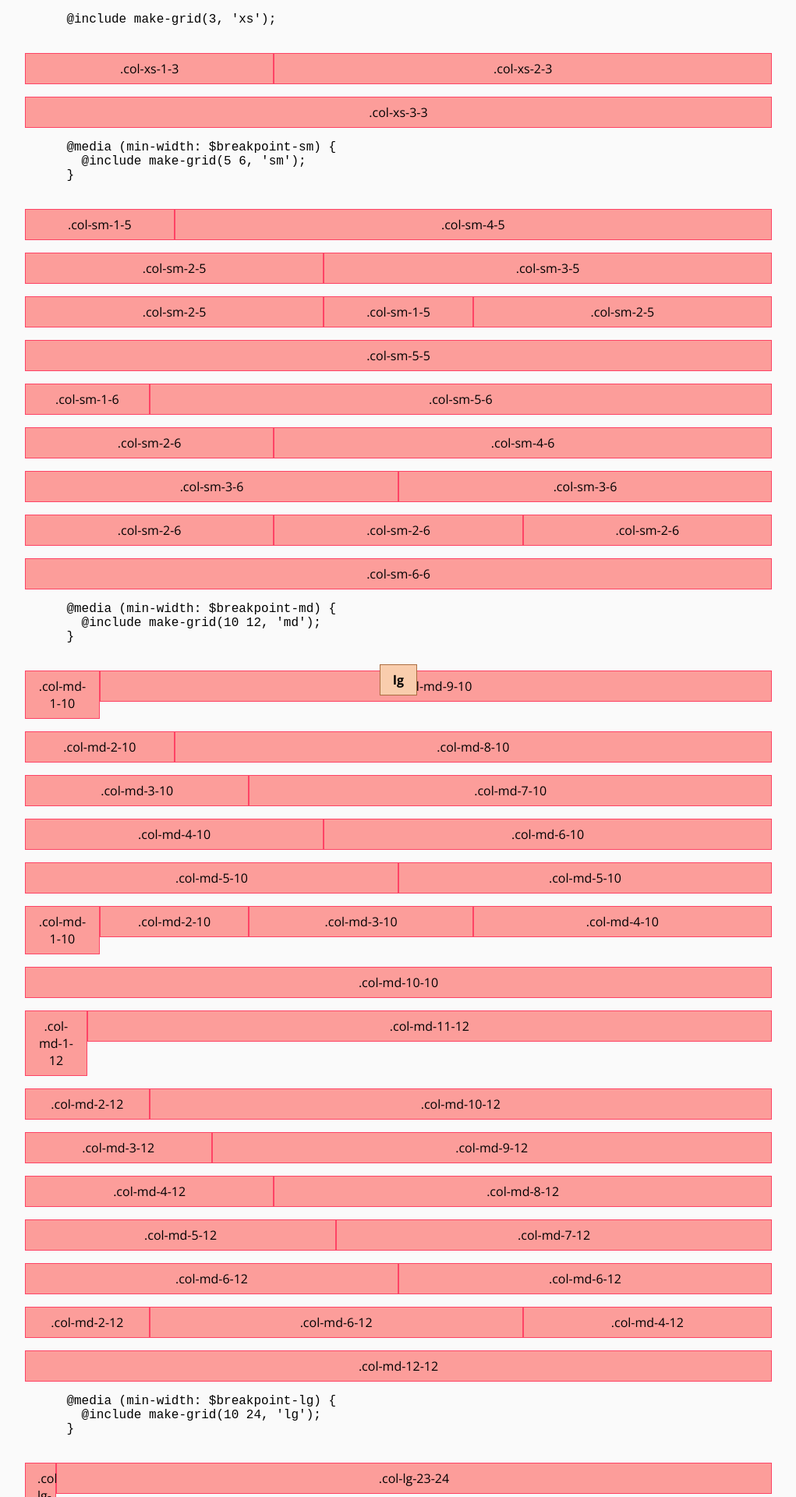
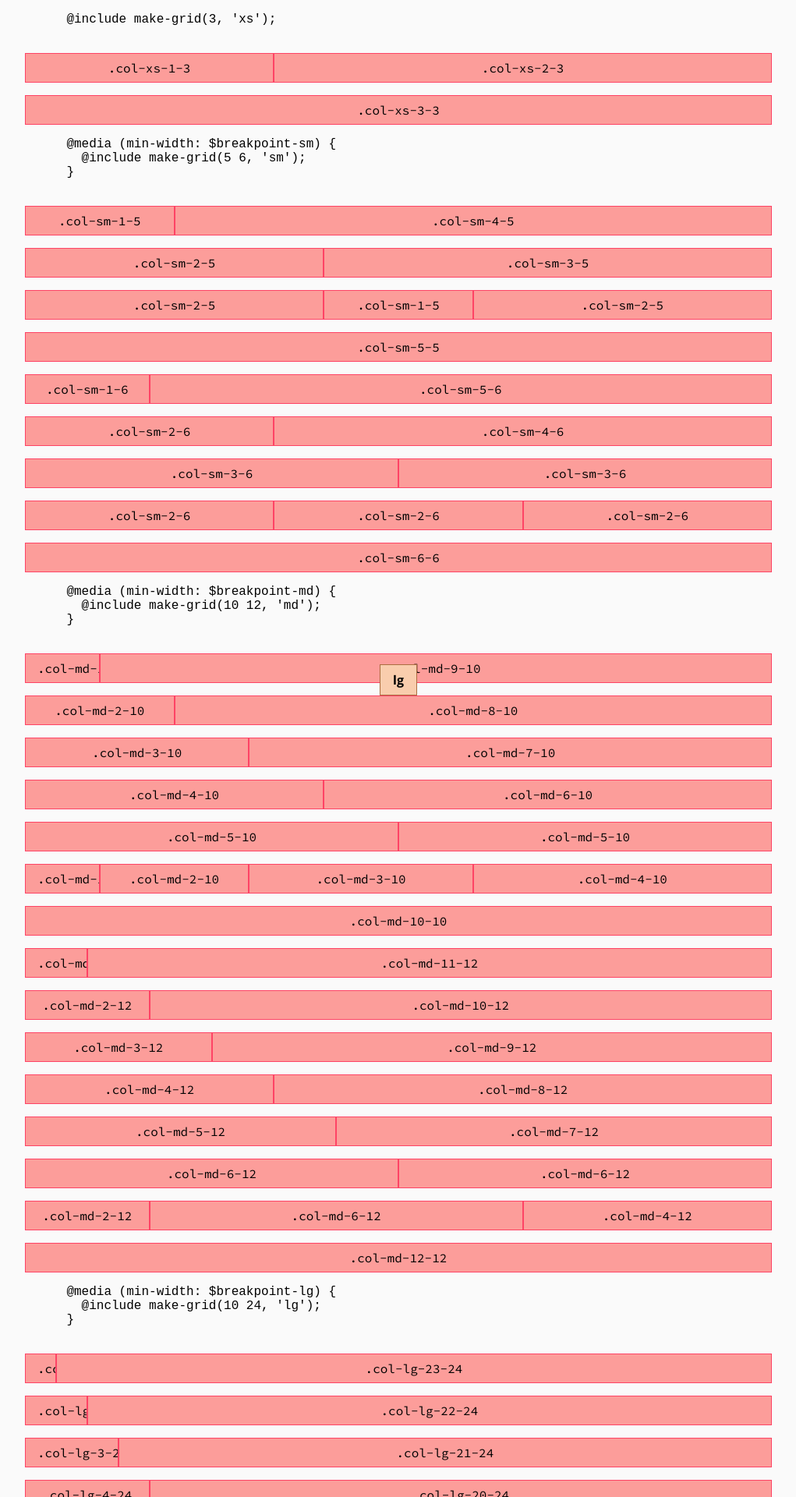
Before and after one commit to mbillard/grid-framework, a Jekyll site: the page built from index.html, in a window 1280 px wide. Shown: the top 1920 px of the page at 78% size, without its empty margins (129-1150 px from the left). Built offline with Jekyll 4.4.1, drawn with Linux system fonts in a browser that asks for light colours.

Commit message:
monospace font for code

```diff
--- a/_includes/head.html
+++ b/_includes/head.html
@@ -8,7 +8,7 @@
 
   <link rel="stylesheet" href="{{ site.baseurl }}/css/main.css"">
   <link rel="stylesheet" href="{{ site.baseurl }}/css/doc-grid.css"">
-  <link rel="stylesheet" href="http://fonts.googleapis.com/css?family=Open+Sans:400italic,400,700" type="text/css">
+  <link rel="stylesheet" href="http://fonts.googleapis.com/css?family=Open+Sans:400italic,400,700|Source+Code+Pro" type="text/css">
   <link rel="canonical" href="{{ page.url | replace:'index.html','' | prepend: site.baseurl | prepend: site.url }}">
   <link rel="shortcut icon" href="{{ site.baseurl }}/favicon.ico">
 </head>
--- a/css/main.scss
+++ b/css/main.scss
@@ -34,15 +34,23 @@
   }
 }
 
+code {
+  font-family: "Source Code Pro", monospace;
+}
+
 .row {
   margin-bottom: 1rem;
 }
 
 [class*=col-] {
+  font-family: "Source Code Pro", monospace;
   border: solid 1px #fe4365;
   background-color: #fc9d9a;
   padding: 0.5rem;
   text-align: center;
+
+  white-space: nowrap;
+  overflow: hidden;
 }
 
 .breakpoints {
```
